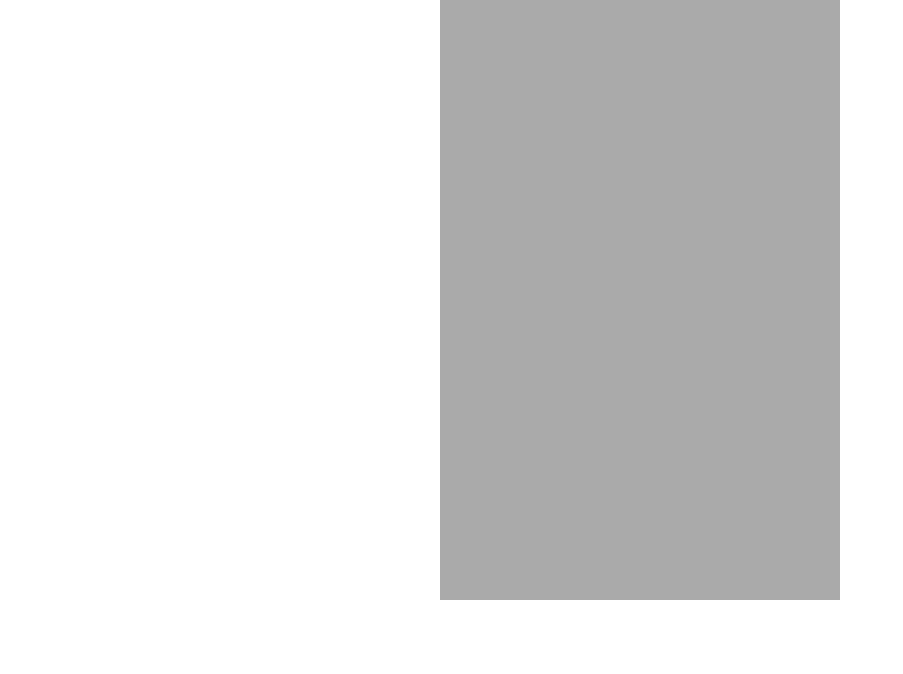
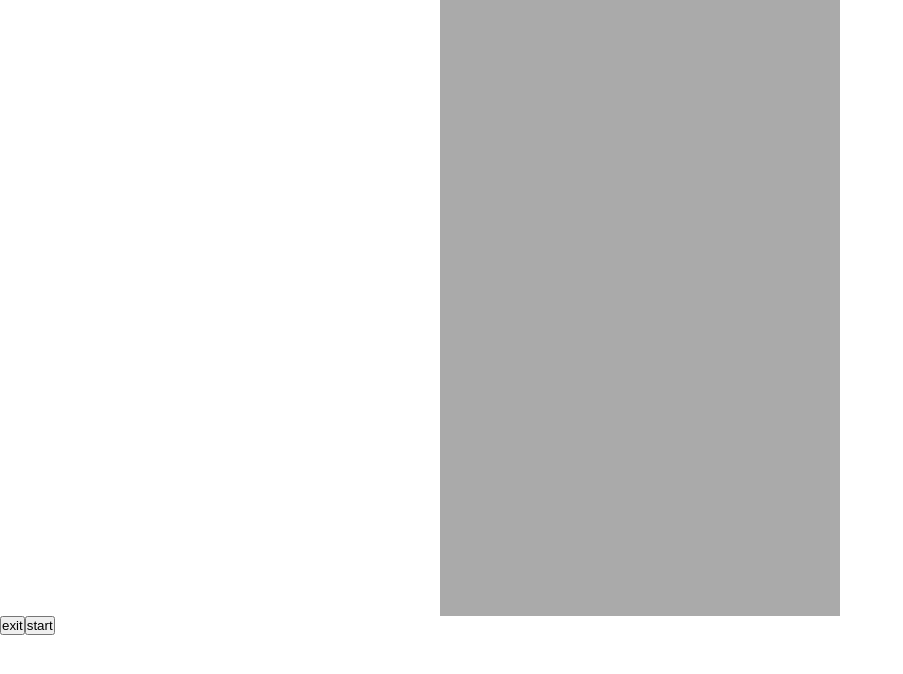
Before and after one commit to Savenhart/TetrisJs, a plain HTML site: page index.html in a window 1280 px wide. Shown: the whole page, without its empty margins (0-903 px from the left). Drawn offline with Linux system fonts and the light colour scheme.

Commit message:
Some errors corrected and visual on canvas added

```diff
--- a/Block.js
+++ b/Block.js
@@ -1,58 +1,62 @@
 class Block {
-    #name;
-    #color;
-    #isActive;
-    #x;
-    #y;
-    #shape = [[],[],[],[]];
-    constructor(name, isActive, color, arr){
-        this.#name = name;
-        this.#isActive = isActive;
-        this.#color = color;
+  name;
+  color;
+  isActive;
+  x;
+  y;
+  shape = [[], [], [], []];
+  constructor(name, isActive, color, arr) {
+    this.name = name;
+    this.isActive = isActive;
+    this.color = color;
 
-        this.#shape[0] = arr;
-
-        this.#shape[1] = this.rotateCW(arr);
-        this.#shape[2] = this.rotateCW(this.#shape[1]);
-        this.#shape[3] = this.rotateCW(this.#shape[2]);
+    this.shape[0] = arr;
+    this.shape[1] = this.rotateCW(arr);
+    this.shape[2] = this.rotateCW(this.shape[1]);
+    this.shape[3] = this.rotateCW(this.shape[2]);
   }
 
   get name() {
-        return this.#name;
+    return this.name;
   }
 
-    get shape(){
-        return this.#shape;
+  get shape() {
+    return this.shape;
   }
 
-    get isActive(){
-        return this.#isActive;
+  get isActive() {
+    return this.isActive;
   }
 
-    get color(){
-        return this.#color;
+  get color() {
+    return this.color;
   }
 
-    get x(){
-        return this.#x;
+  get x() {
+    return this.x;
   }
 
-    get y(){
-        return this.#y;
+  get y() {
+    return this.y;
   }
 
-    set x(x){
-        this.#x = x;
+  set x(x) {
+    this.x = x;
   }
 
-    set y(y){
-        this.#y = y;
+  set y(y) {
+    this.y = y;
+  }
+
+  set isActive(isActive) {
+    this.isActive = isActive;
   }
 
   //rotate 2d array by 90° clockwise
   rotateCW(arr) {
-        const rotItem = (r, c, item) => res[r][arr.length - 1 - c] = item;
-        const processRow = (row, r) => row.forEach((item, c) => rotItem(c, r, item));
+    const rotItem = (r, c, item) => (res[r][arr.length - 1 - c] = item);
+    const processRow = (row, r) =>
+      row.forEach((item, c) => rotItem(c, r, item));
     const res = arr.map(row => [...row]);
     arr.forEach(processRow);
     return res;
--- a/Game.js
+++ b/Game.js
@@ -1,5 +1,4 @@
-class Game{
-
+class Game {
   resetGameBoard(arr, row, col) {
     for (let x = 0; x < row; x++) {
       arr[x] = new Array(1);
@@ -11,24 +10,52 @@ class Game{
   }
 
   //Verify if the cell under the block is already occupied or not
-    occupied(board, block){
+  occupied(board, block) {
     for (let x = 0; x < block.length; x++) {
       for (let y = 0; y < block[x].length; y++) {
-                if(block[x][y] == 1)
-                {
-                    if (board[block.x - 1][y] =! 0)
-                    {
+        if (block[x][y] == 1) {
+          if ((board[block.x - 1][y] = !0)) {
             return true;
           }
           //in case we get at the bottom of the board
-                    else if(board[block.x - 1] == -1){
+          else if (board[block.x - 1] == -1) {
             return true;
-                    }
-                    else{
+          } else {
             return false;
           }
         }
       }
     }
   }
+
+  generateNextBlock(blockList) {
+    let rand = (Math.random() * (blockList.length - 1)).toPrecision(1);
+    if (rand < 1) {
+      rand = 0;
     }
+
+    return blockList[rand];
+  }
+
+  drawPieceOnBoard(canvas, block, abs, ord, height, width) {
+    if (canvas.getContext) {
+      let ctx = canvas.getContext("2d");
+
+      let initialAbs = abs;
+
+      for (let y = 0; y < block.shape.length; y++) {
+        for (let z = 0; z < block.shape.length; z++) {
+          if (block.shape[0][y][z] == 1) {
+			ctx.fillStyle = block.color;
+			console.log(height);
+
+            ctx.fillRect(abs, ord, height, width);
+          }
+          abs += 32;
+        }
+        abs = initialAbs;
+        ord += 32;
+      }
+    }
+  }
+}
--- a/index.html
+++ b/index.html
@@ -1,18 +1,31 @@
 <!DOCTYPE html>
 <html>
+
 <head>
     <meta charset="utf-8" />
     <title>TetrisJs</title>
     <style>
-     * { padding: 0; margin: 0; }
-     canvas { background: rgb(170, 170, 170); display: block; margin: 0 auto; }
+        * {
+            padding: 0;
+            margin: 0;
+        }
+
+        canvas {
+            background: rgb(170, 170, 170);
+            display: block;
+            margin: 0 auto;
+        }
     </style>
 </head>
+
 <body>
 
-<script src="block.js"> </script>
+
+
+</body>
+
+<script src="Block.js"> </script>
 <script src="Game.js"> </script>
 <script src="main.js"> </script>
 
-</body>
 </html>
--- a/main.js
+++ b/main.js
@@ -1,14 +1,32 @@
 //create dynamically and append a canvas
-let canvas = document.createElement('canvas');
+let canvas = document.createElement("canvas");
 
 canvas.id = "myCanvas";
 canvas.width = "400";
-canvas.height = "600";
+canvas.height = "616";
 
-let body = document.getElementsByTagName("body")[0];
+let ctx = canvas.getContext("2d");
+
+let exitButton = document.createElement("button");
+let exitB = false;
+
+exitButton.id = "exit";
+exitButton.textContent = "exit";
+
+let startButton = document.createElement("button");
+let startB = false;
+
+startButton.id = "start";
+startButton.textContent = "start";
+startButton.addEventListener("click", () => (startB = true));
+exitButton.addEventListener("click", () => (startB = false));
+
+let body = document.querySelector("body");
 body.appendChild(canvas);
+body.appendChild(exitButton);
+body.appendChild(startButton);
 
-let tetrisBoard = document.getElementById("myCanvas");
+let tetrisBoard = document.querySelector("#myCanvas");
 
 const game = new Game();
 
@@ -16,14 +34,107 @@ const game = new Game();
 const col = 12;
 const row = 28;
 
-let board = new Array(row);
+let board = new Array();
 
 board = game.resetGameBoard(board, row, col);
 
-let i = new Block("i", 0, "cyan", [[1,0,0,0],[1,0,0,0],[1,0,0,0],[1,0,0,0]]);
-let j = new Block("j", 0, "blue", [[1,1,0,0],[0,1,0,0],[0,1,0,0],[0,0,0,0]]);
-let l = new Block("l", 0, "orange", [[0,1,1,0],[0,1,0,0],[0,1,0,0],[0,0,0,0]]);
-let o = new Block("o", 0, "yellow", [[1,1,0,0],[1,1,0,0],[0,0,0,0],[0,0,0,0]]);
-let s = new Block("s", 0, "green", [[1,1,0,0],[0,1,1,0],[0,0,0,0],[0,0,0,0]]);
-let t = new Block("t", 0, "purple", [[1,1,1,0],[0,1,0,0],[0,0,0,0],[0,0,0,0]]);
-let z = new Block("z", 0, "red", [[0,1,1,0],[1,1,0,0],[0,0,0,0],[0,0,0,0]]);
+let i = new Block("i", 0, "cyan", [
+  [1, 0, 0, 0],
+  [1, 0, 0, 0],
+  [1, 0, 0, 0],
+  [1, 0, 0, 0]
+]);
+let j = new Block("j", 0, "blue", [
+  [1, 1, 0, 0],
+  [0, 1, 0, 0],
+  [0, 1, 0, 0],
+  [0, 0, 0, 0]
+]);
+let l = new Block("l", 0, "orange", [
+  [0, 1, 1, 0],
+  [0, 1, 0, 0],
+  [0, 1, 0, 0],
+  [0, 0, 0, 0]
+]);
+let o = new Block("o", 0, "yellow", [
+  [1, 1, 0, 0],
+  [1, 1, 0, 0],
+  [0, 0, 0, 0],
+  [0, 0, 0, 0]
+]);
+let s = new Block("s", 0, "green", [
+  [1, 1, 0, 0],
+  [0, 1, 1, 0],
+  [0, 0, 0, 0],
+  [0, 0, 0, 0]
+]);
+let t = new Block("t", 0, "purple", [
+  [1, 1, 1, 0],
+  [0, 1, 0, 0],
+  [0, 0, 0, 0],
+  [0, 0, 0, 0]
+]);
+let z = new Block("z", 0, "red", [
+  [0, 1, 1, 0],
+  [1, 1, 0, 0],
+  [0, 0, 0, 0],
+  [0, 0, 0, 0]
+]);
+
+const blockList = new Array(i, j, l, o, s, t, z);
+
+let state = {
+  /* x: (width / 2),
+     y: (height / 2),*/
+};
+
+function update(progress) {
+  /*state.x += progress
+    if (state.x > width) {
+        state.x -= width;
+    }*/
+}
+let comingBlock = null;
+let y = 0;
+
+function draw() {
+
+  ctx.clearRect(0, 0, canvas.width, canvas.height);
+  game.drawPieceOnBoard(canvas, comingBlock, 0, y, canvas.height/row, canvas.width/col);
+
+  if (y < canvas.height - (canvas.height/row *4)) {
+    y += (canvas.height/row);
+  } else {
+    y = 0;
+    comingBlock.isActive = false;
+  }
+
+  board.forEach(blocks => {});
+}
+
+let time = 0;
+
+function loop(timestamp) {
+  if (startB === true) {
+    //console.log(timestamp);
+    if (time % 10 == 0) {
+      let progress = timestamp - lastRender;
+
+      if (comingBlock === null || comingBlock.isActive === false) {
+        comingBlock = game.generateNextBlock(blockList);
+        comingBlock.isActive = true;
+      }
+
+      update(progress);
+      draw();
+
+      lastRender = timestamp;
+      time = 0;
+    }
+    time++;
+  }
+  window.requestAnimationFrame(loop);
+}
+
+let lastRender = 0;
+window.requestAnimationFrame(loop);
```
Also changed, not shown: 1 other file. Lines whose indentation alone changed are shown as unchanged.
